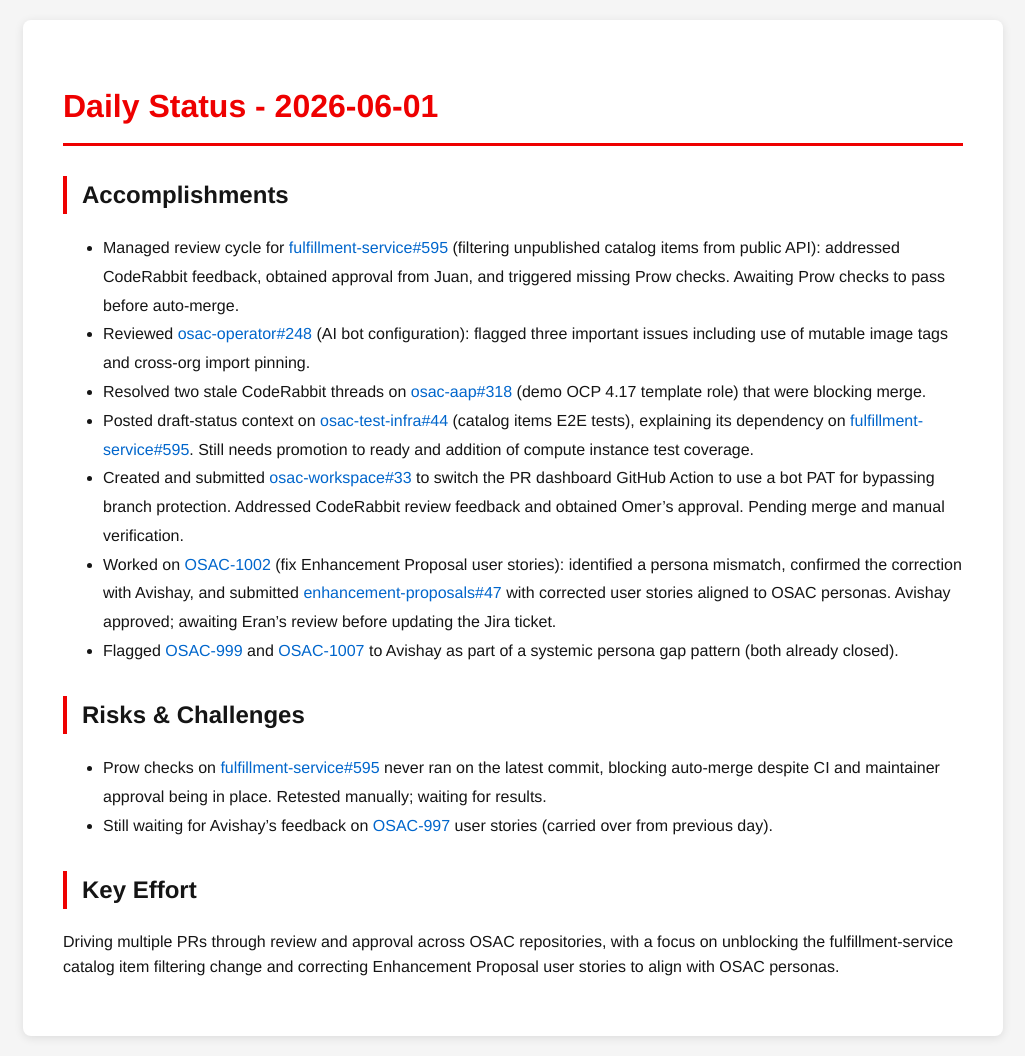
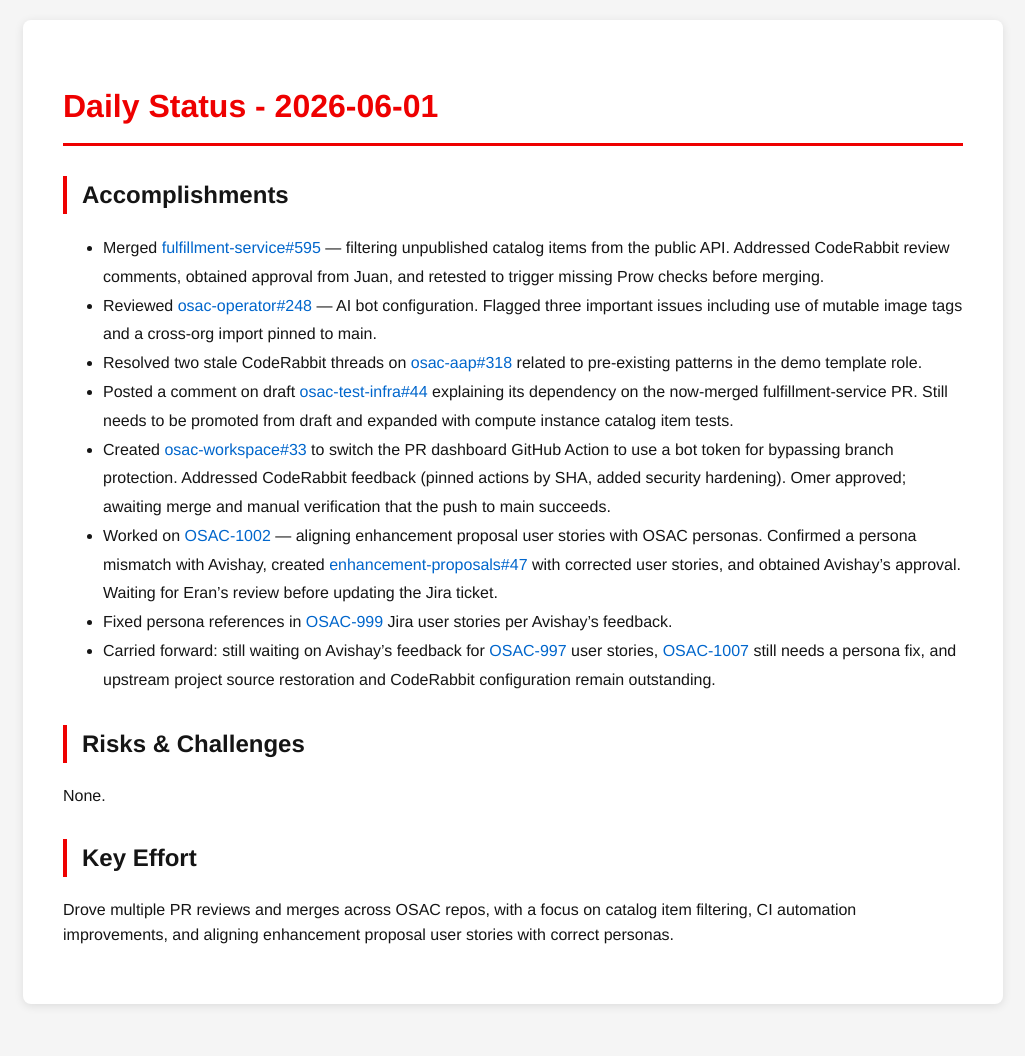
Before and after one commit to tzvatot/daily-status, a Jekyll site: the page built from 2026-06-01.md, in a window 1280 px wide. Shown: the whole page, without its empty margins (127-1152 px from the left). Built offline with Jekyll 4.4.1, drawn with Linux system fonts in a browser that asks for light colours; after the commit the page ends 1024 px from its top, so only the background shows below that.

Commit message:
Daily status update - 2026-06-01

```diff
--- a/2026-06-01.md
+++ b/2026-06-01.md
@@ -7,17 +7,17 @@
 # Daily Status - 2026-06-01
 
 ## Accomplishments
-- Managed review cycle for [fulfillment-service#595](https://github.com/osac-project/fulfillment-service/pull/595) (filtering unpublished catalog items from public API): addressed CodeRabbit feedback, obtained approval from Juan, and triggered missing Prow checks. Awaiting Prow checks to pass before auto-merge.
-- Reviewed [osac-operator#248](https://github.com/osac-project/osac-operator/pull/248) (AI bot configuration): flagged three important issues including use of mutable image tags and cross-org import pinning.
-- Resolved two stale CodeRabbit threads on [osac-aap#318](https://github.com/osac-project/osac-aap/pull/318) (demo OCP 4.17 template role) that were blocking merge.
-- Posted draft-status context on [osac-test-infra#44](https://github.com/osac-project/osac-test-infra/pull/44) (catalog items E2E tests), explaining its dependency on [fulfillment-service#595](https://github.com/osac-project/fulfillment-service/pull/595). Still needs promotion to ready and addition of compute instance test coverage.
-- Created and submitted [osac-workspace#33](https://github.com/osac-project/osac-workspace/pull/33) to switch the PR dashboard GitHub Action to use a bot PAT for bypassing branch protection. Addressed CodeRabbit review feedback and obtained Omer's approval. Pending merge and manual verification.
-- Worked on [OSAC-1002](https://redhat.atlassian.net/browse/OSAC-1002) (fix Enhancement Proposal user stories): identified a persona mismatch, confirmed the correction with Avishay, and submitted [enhancement-proposals#47](https://github.com/osac-project/enhancement-proposals/pull/47) with corrected user stories aligned to OSAC personas. Avishay approved; awaiting Eran's review before updating the Jira ticket.
-- Flagged [OSAC-999](https://redhat.atlassian.net/browse/OSAC-999) and [OSAC-1007](https://redhat.atlassian.net/browse/OSAC-1007) to Avishay as part of a systemic persona gap pattern (both already closed).
+- Merged [fulfillment-service#595](https://github.com/osac-project/fulfillment-service/pull/595) — filtering unpublished catalog items from the public API. Addressed CodeRabbit review comments, obtained approval from Juan, and retested to trigger missing Prow checks before merging.
+- Reviewed [osac-operator#248](https://github.com/osac-project/osac-operator/pull/248) — AI bot configuration. Flagged three important issues including use of mutable image tags and a cross-org import pinned to main.
+- Resolved two stale CodeRabbit threads on [osac-aap#318](https://github.com/osac-project/osac-aap/pull/318) related to pre-existing patterns in the demo template role.
+- Posted a comment on draft [osac-test-infra#44](https://github.com/osac-project/osac-test-infra/pull/44) explaining its dependency on the now-merged fulfillment-service PR. Still needs to be promoted from draft and expanded with compute instance catalog item tests.
+- Created [osac-workspace#33](https://github.com/osac-project/osac-workspace/pull/33) to switch the PR dashboard GitHub Action to use a bot token for bypassing branch protection. Addressed CodeRabbit feedback (pinned actions by SHA, added security hardening). Omer approved; awaiting merge and manual verification that the push to main succeeds.
+- Worked on [OSAC-1002](https://redhat.atlassian.net/browse/OSAC-1002) — aligning enhancement proposal user stories with OSAC personas. Confirmed a persona mismatch with Avishay, created [enhancement-proposals#47](https://github.com/osac-project/enhancement-proposals/pull/47) with corrected user stories, and obtained Avishay's approval. Waiting for Eran's review before updating the Jira ticket.
+- Fixed persona references in [OSAC-999](https://redhat.atlassian.net/browse/OSAC-999) Jira user stories per Avishay's feedback.
+- Carried forward: still waiting on Avishay's feedback for [OSAC-997](https://redhat.atlassian.net/browse/OSAC-997) user stories, [OSAC-1007](https://redhat.atlassian.net/browse/OSAC-1007) still needs a persona fix, and upstream project source restoration and CodeRabbit configuration remain outstanding.
 
 ## Risks & Challenges
-- Prow checks on [fulfillment-service#595](https://github.com/osac-project/fulfillment-service/pull/595) never ran on the latest commit, blocking auto-merge despite CI and maintainer approval being in place. Retested manually; waiting for results.
-- Still waiting for Avishay's feedback on [OSAC-997](https://redhat.atlassian.net/browse/OSAC-997) user stories (carried over from previous day).
+None.
 
 ## Key Effort
-Driving multiple PRs through review and approval across OSAC repositories, with a focus on unblocking the fulfillment-service catalog item filtering change and correcting Enhancement Proposal user stories to align with OSAC personas.
+Drove multiple PR reviews and merges across OSAC repos, with a focus on catalog item filtering, CI automation improvements, and aligning enhancement proposal user stories with correct personas.
```
